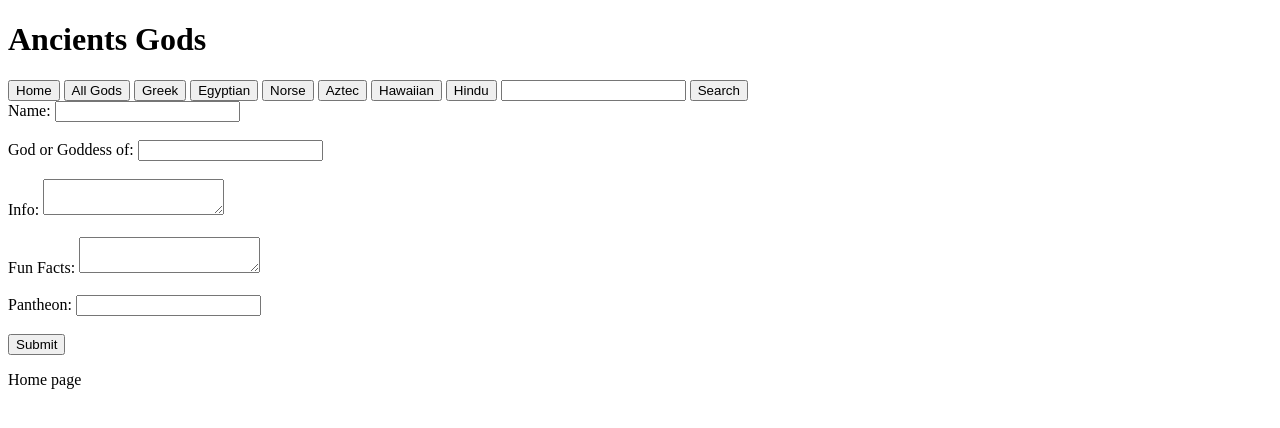
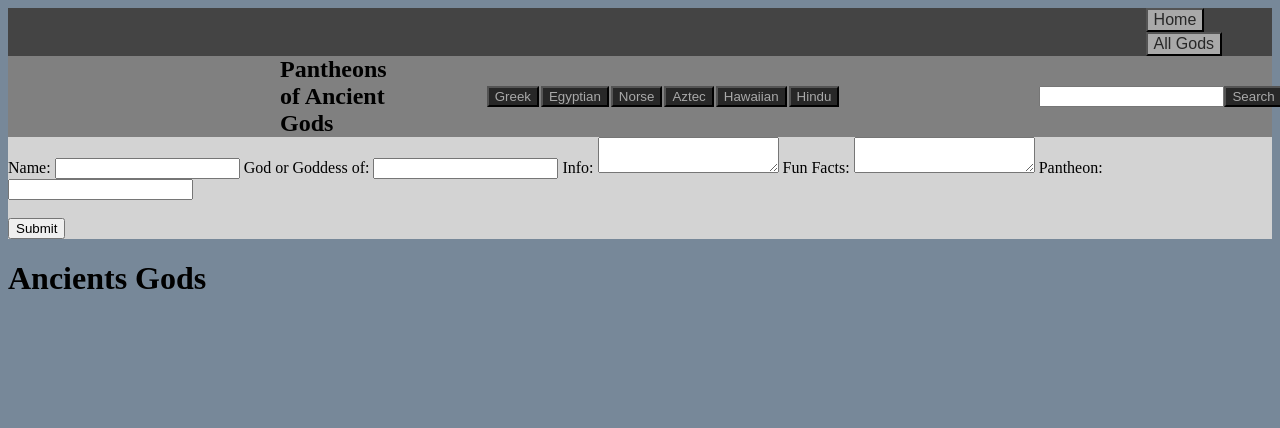
Before and after one commit to BenjaminSchenk/God-Facts, a website: page public/index.html in a window 1280 px wide. Drawn offline with Linux system fonts and the light colour scheme.

Commit message:
CSS progress

```diff
--- a/public/index.html
+++ b/public/index.html
@@ -3,34 +3,36 @@
 <head>
     <meta charset="UTF-8">
     <meta name="viewport" content="width=device-width, initial-scale=1.0">
+    <link rel="stylesheet" href="main.css">
     <title>Document</title>
 </head>
 <body>
-    <h1>Ancients Gods</h1>
     <div id="buttons">
         <button id="Home">Home</button>
         <button id="Gods">All Gods</button>
+    </div>
+    <div id="godList">
+        <h2 id="panHeader">Pantheons of Ancient Gods</h2>
         <button id="Greek">Greek</button>
         <button id="Egyptian">Egyptian</button>
         <button id="Norse">Norse</button>
         <button id="Aztec">Aztec</button>
         <button id="Hawaiian">Hawaiian</button>
         <button id="Hindu">Hindu</button>
+        <br><br>
         <input type="text" id="searchInput">
         <button id="searchBtn">Search</button>
+    </div>
+    <div id="create">
         <form name="form1" id="form1" action="https://ancient-gods.onrender.com/gods" method="post">
             <label for="name">Name:</label>
             <input type="text" id="name" name="name" value="" required>
-            <br><br>
             <label for="god-goddess-of">God or Goddess of:</label>
             <input type="text" id="god-goddess-of" name="god_goddess_of" value="" required>
-            <br><br>
             <label for="info">Info:</label>
             <textarea id="info" name="info" value="" required></textarea>
-            <br><br>
             <label for="funFacts">Fun Facts:</label>
             <textarea id="funFacts" name="fun_facts" value="" required></textarea>
-            <br><br>
             <label for="pantheon">Pantheon:</label>
             <input type="text" id="pantheon" name="pantheon_name" value="" required>
             <br><br>
@@ -38,7 +40,7 @@
         </form>
     </div>
     <div id="page">
-        <P>Home page</P>
+        <h1>Ancients Gods</h1>
     </div>
 
     <script src="main.js"></script>
--- a/public/main.css
+++ b/public/main.css
@@ -0,0 +1,82 @@
+body {
+    background: lightslategray;
+}
+
+
+#buttons {
+    padding-left: 90%;
+    background: rgb(68, 68, 68);
+}
+
+#Home {
+    font-size: 1rem;
+    background: darkgray;
+    color: rgb(39, 39, 39);
+}
+
+#Gods {
+    font-size: 1rem;
+    background: darkgray;
+    color: rgb(39, 39, 39);
+}
+
+#godList {
+    background: gray;
+    padding: 0rem 2rem;
+    display: flex;
+    justify-content: space-between;
+    align-items: center;
+}
+
+#panHeader {
+    margin-top: 0;
+    margin-bottom: 0;
+    margin-left: 20%;
+}
+
+#Greek {
+    background: rgb(39, 39, 39);
+    color: darkgray;
+    margin-right: 2px;
+    margin-left: 100px;
+}
+
+#Egyptian {
+    background: rgb(39, 39, 39);
+    color: darkgray;
+    margin-right: 2px;
+}
+
+#Norse {
+    background: rgb(39, 39, 39);
+    color: darkgray;
+    margin-right: 2px;
+}
+
+#Aztec {
+    background: rgb(39, 39, 39);
+    color: darkgray;
+    margin-right: 2px;
+}
+
+#Hawaiian {
+    background: rgb(39, 39, 39);
+    color: darkgray;
+    margin-right: 2px;
+}
+
+#Hindu {
+    background: rgb(39, 39, 39);
+    color: darkgray;
+    margin-right: 200px;
+}
+
+#searchBtn {
+    background: rgb(39, 39, 39);
+    color: darkgray;
+}
+
+#create {
+    background: lightgray;
+    display: flex;
+}
```
